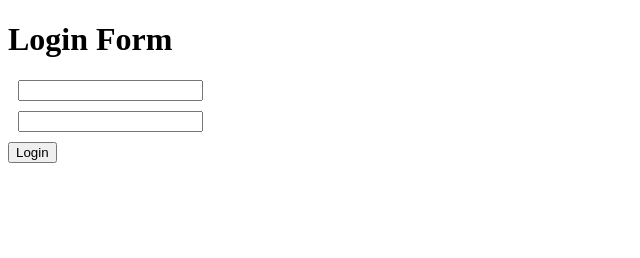
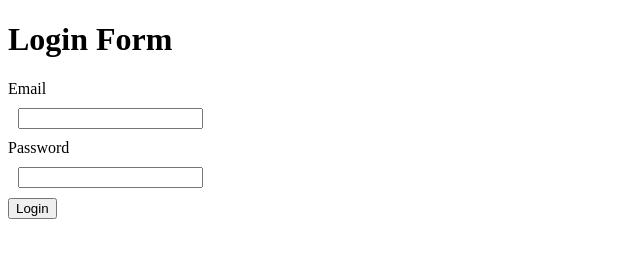
Before and after one commit to absurdengineer/vue-prototyping, a plain HTML site: page index.html in a window 1280 px wide. Shown: the whole page, without its empty margins (0-640 px from the left). Drawn offline with nearby package versions, Linux system fonts and the light colour scheme.

Commit message:
Child and parent Components, props and state updates.

```diff
--- a/index.html
+++ b/index.html
@@ -45,11 +45,20 @@
             template: `
             <form @submit.prevent="handleSubmit">
                 <h1>{{title}}</h1>
-                <input type="email" v-model="email" />
-                <input type="password" v-model="password" />
+                <custom-input v-model="email" label="Email" type="email" />
+                <!--
+                    v-bind modifier allows us to pass the variables data to child components
+                    :label is exactly simillar to v-bind:label
+                -->
+                <custom-input v-model="password" label="Password" type="password" />
+                <!--
+                    Here in Custom Component, what v-model does is create a variable called modelValue and passes it to child component.
+                    v-model is also listening to $emit() event fired from child component.
+                -->
                 <button>Login</button>
             </form>
             `,
+            components : ['custom-input'],
             data(){
                 return {
                     title: 'Login Form',
@@ -65,6 +74,34 @@
                 }
             }
         })
+        app.component('custom-input',{
+            template: `
+            <label>
+                {{label}}
+                <input type="text" v-model="inputValue" />
+            </label>
+            `,
+            props: ['label', 'modelValue'],
+            // Here we need to specify the props we are expcting from the parent component
+            computed: {
+                inputValue: {
+                    get() {
+                        return this.modelValue
+                    },
+                    set(value) {
+                        this.$emit('update:modelValue', value);
+                        // $emit() basically emits events that other components can listen to.(built in/ custom events both)
+                        // First Argument is the event we are emitting from here and second argument is the data
+                        // v-model in Parent Component is automatically listening to this event and updates the data.
+                    }
+                }
+            },
+            data() {
+                return {
+
+                }
+            }
+        })
         app.mount("#app");
     </script>
 </body>
```
